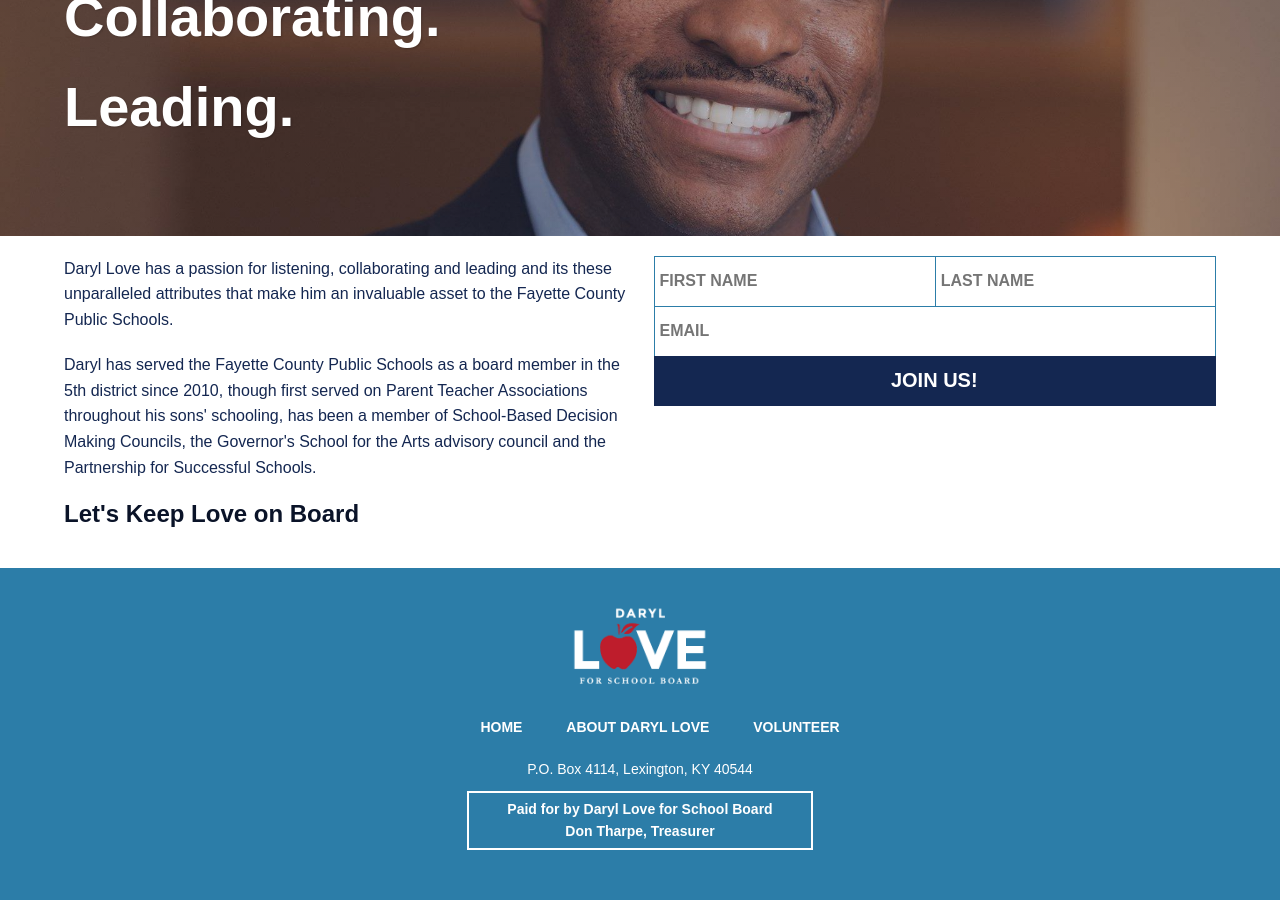
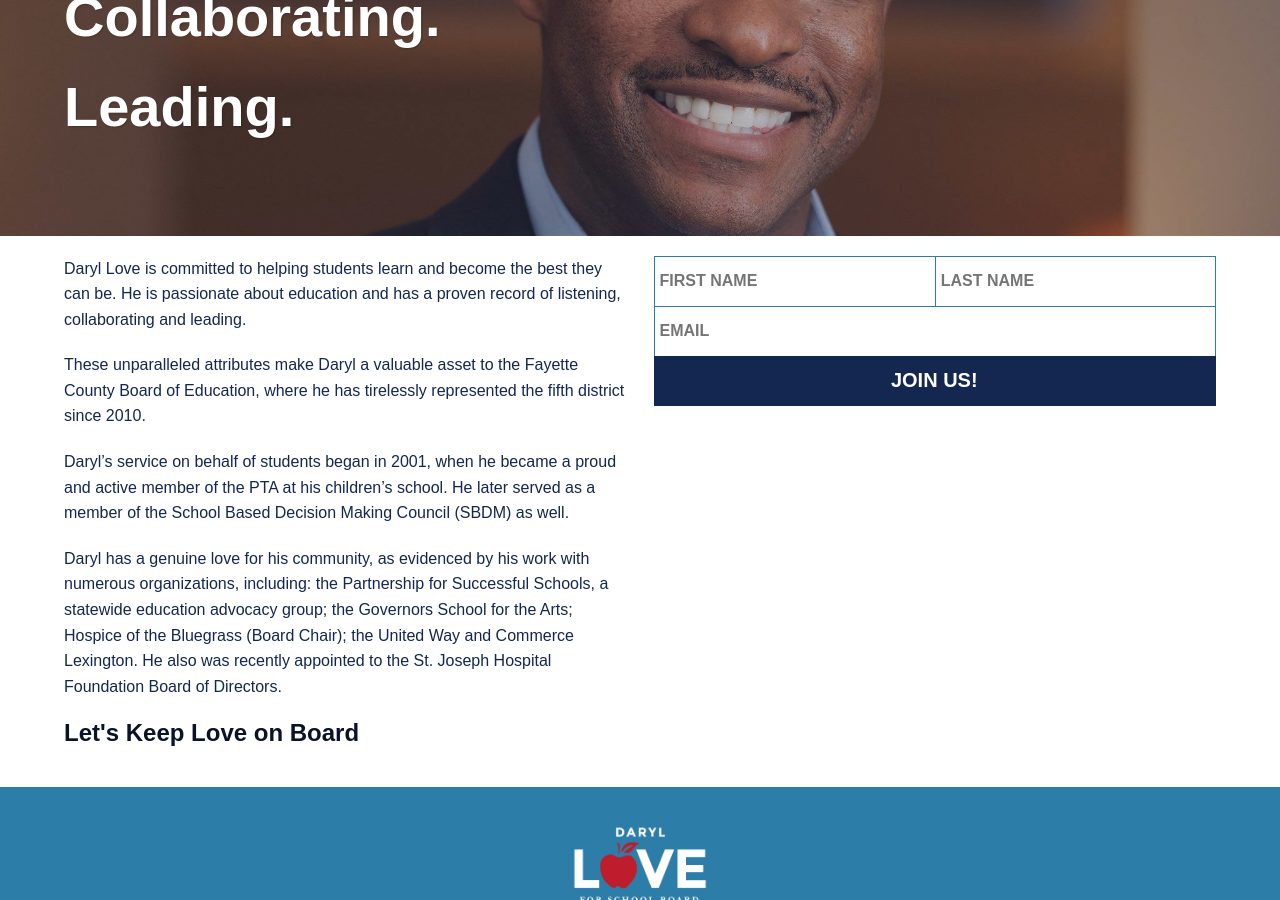
Before and after one commit to loveforfcps/loveforfcps.github.io, a Jekyll site: the page built from index.html, in a window 1280 px wide and 900 px high, scrolled down 368 px. Built offline with Jekyll 4.4.1, drawn with Linux system fonts in a browser that asks for light colours; nearby versions of some CDN libraries.

Commit message:
updated home bio

```diff
--- a/index.html
+++ b/index.html
@@ -10,8 +10,10 @@
 </div>
 <div id="home">
   <div class="home-text">
-    <p>Daryl Love has a passion for listening, collaborating and leading and its these unparalleled attributes that make him an invaluable asset to the Fayette County Public Schools.</p>
-    <p>Daryl has served the Fayette County Public Schools as a board member in the 5th district since 2010, though first served on Parent Teacher Associations throughout his sons' schooling, has been a member of School-Based Decision Making Councils, the Governor's School for the Arts advisory council and the Partnership for Successful Schools.</p>
+    <p>Daryl Love is committed to helping students learn and become the best they can be. He is passionate about education and has a proven record of listening, collaborating and leading.</p>
+    <p>These unparalleled  attributes make Daryl a valuable asset to the Fayette County Board of Education, where he has tirelessly represented the fifth district since 2010.</p>
+    <p>Daryl’s service  on behalf of students began in 2001, when he became a proud and active member of the PTA at his children’s school. He later served as a member of the School Based Decision Making Council (SBDM) as well.</p>
+    <p>Daryl has a genuine love for his community, as evidenced by his work  with numerous organizations, including: the Partnership for Successful Schools, a statewide education advocacy group; the Governors School for the Arts; Hospice of the Bluegrass (Board Chair); the United Way and Commerce Lexington. He also was recently appointed to the St. Joseph Hospital Foundation Board of Directors.</p>
     <h2>Let's Keep Love on Board</h2>
   </div>
   <div class="home-cta">
```
